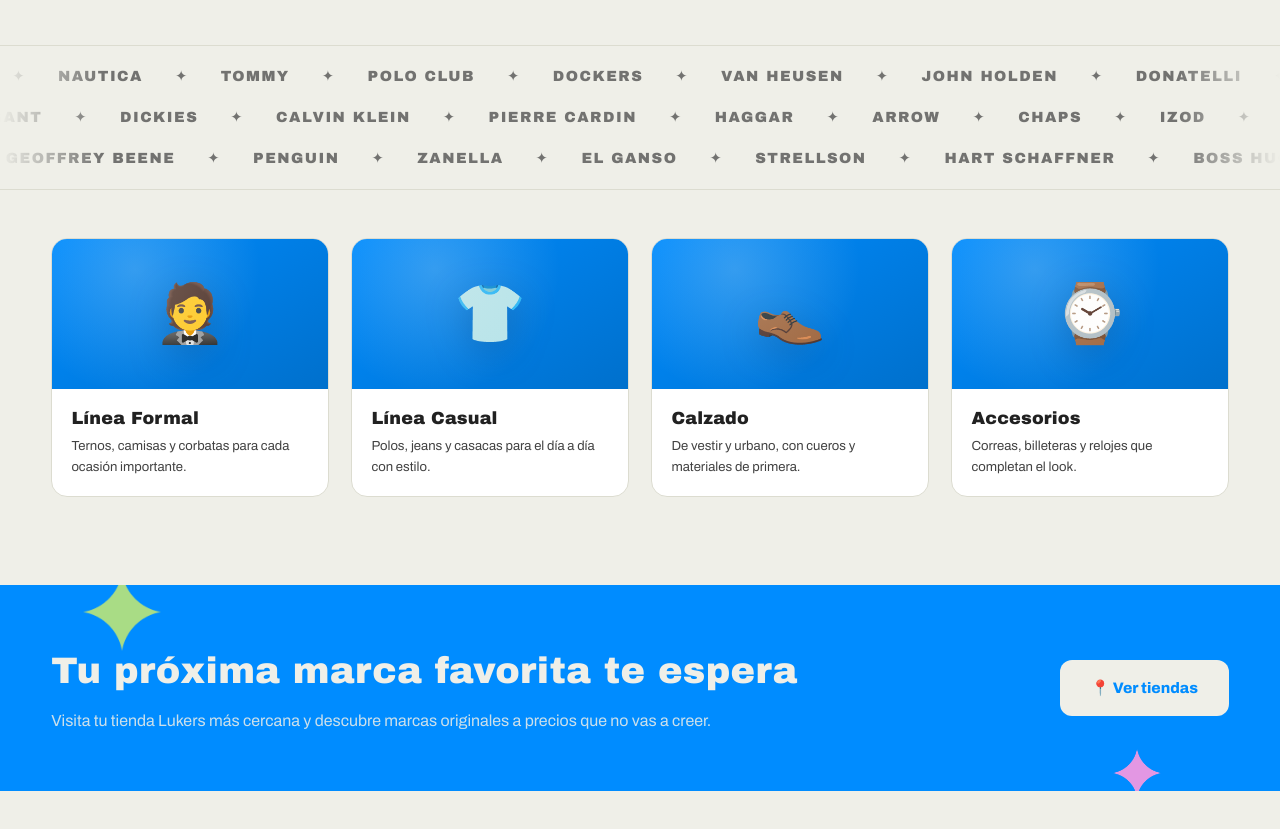
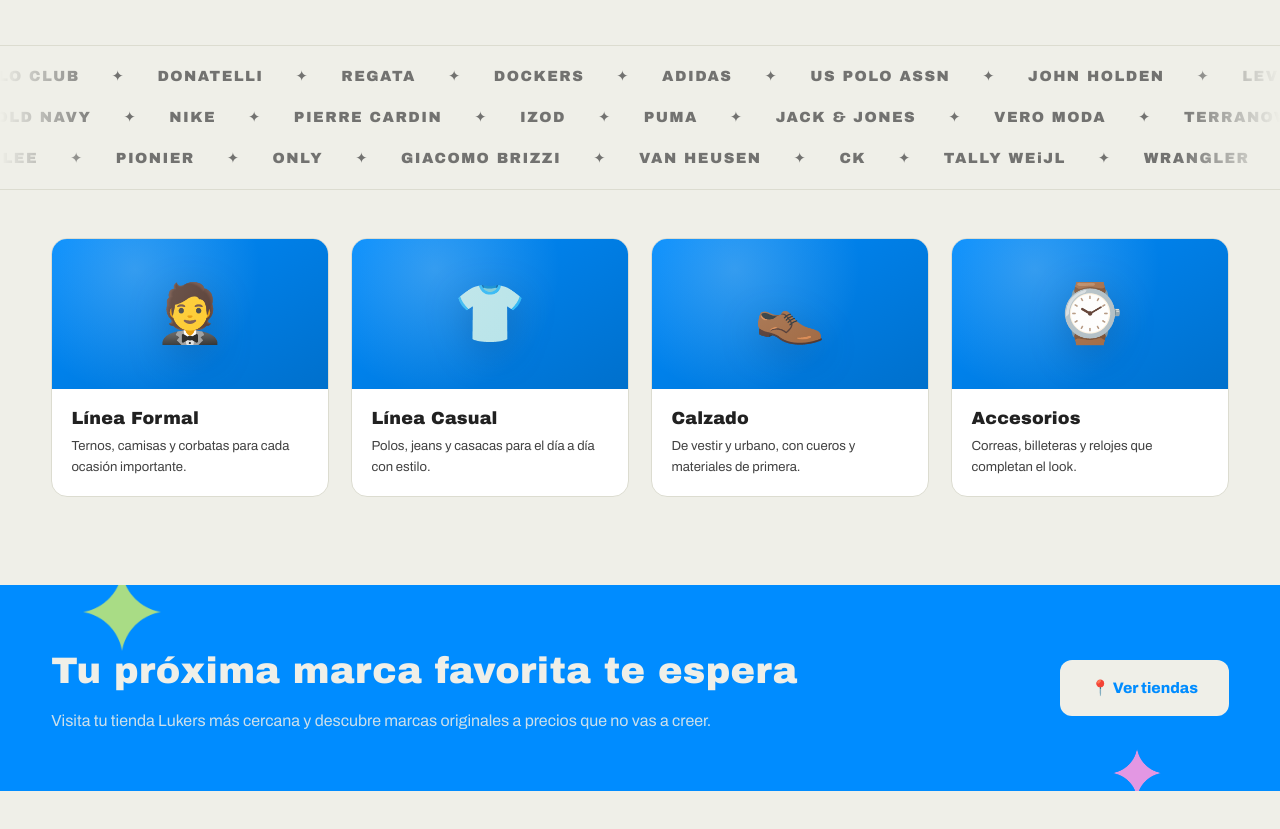
Before and after one commit to javierpad-ship-it/Web-lukers-, a website: page index.html in a window 1280 px wide. Shown: the part 3109-3938 px from the top of the page. Drawn offline with Linux system fonts and the light colour scheme; no server answers.

Commit message:
deploy: 835863c254c7e4a1c1ca968df14273f8dd49a33d

```diff
--- a/index.html
+++ b/index.html
@@ -201,20 +201,20 @@
       <div class="marquee-stack reveal" aria-hidden="true">
         <div class="marquee marquee-fast">
           <div class="marquee-track">
-            <span>JOHN HOLDEN</span><span>✦</span><span>DONATELLI</span><span>✦</span><span>LEVI'S</span><span>✦</span><span>NAUTICA</span><span>✦</span><span>TOMMY</span><span>✦</span><span>POLO CLUB</span><span>✦</span><span>DOCKERS</span><span>✦</span><span>VAN HEUSEN</span><span>✦</span>
-            <span>JOHN HOLDEN</span><span>✦</span><span>DONATELLI</span><span>✦</span><span>LEVI'S</span><span>✦</span><span>NAUTICA</span><span>✦</span><span>TOMMY</span><span>✦</span><span>POLO CLUB</span><span>✦</span><span>DOCKERS</span><span>✦</span><span>VAN HEUSEN</span><span>✦</span>
+            <span>JOHN HOLDEN</span><span>✦</span><span>LEVI'S</span><span>✦</span><span>BEVERLY HILLS POLO CLUB</span><span>✦</span><span>DONATELLI</span><span>✦</span><span>REGATA</span><span>✦</span><span>DOCKERS</span><span>✦</span><span>ADIDAS</span><span>✦</span><span>US POLO ASSN</span><span>✦</span>
+            <span>JOHN HOLDEN</span><span>✦</span><span>LEVI'S</span><span>✦</span><span>BEVERLY HILLS POLO CLUB</span><span>✦</span><span>DONATELLI</span><span>✦</span><span>REGATA</span><span>✦</span><span>DOCKERS</span><span>✦</span><span>ADIDAS</span><span>✦</span><span>US POLO ASSN</span><span>✦</span>
           </div>
         </div>
         <div class="marquee marquee-med">
           <div class="marquee-track marquee-reverse">
-            <span>CALVIN KLEIN</span><span>✦</span><span>PIERRE CARDIN</span><span>✦</span><span>HAGGAR</span><span>✦</span><span>ARROW</span><span>✦</span><span>CHAPS</span><span>✦</span><span>IZOD</span><span>✦</span><span>GANT</span><span>✦</span><span>DICKIES</span><span>✦</span>
-            <span>CALVIN KLEIN</span><span>✦</span><span>PIERRE CARDIN</span><span>✦</span><span>HAGGAR</span><span>✦</span><span>ARROW</span><span>✦</span><span>CHAPS</span><span>✦</span><span>IZOD</span><span>✦</span><span>GANT</span><span>✦</span><span>DICKIES</span><span>✦</span>
+            <span>PIERRE CARDIN</span><span>✦</span><span>IZOD</span><span>✦</span><span>PUMA</span><span>✦</span><span>JACK &amp; JONES</span><span>✦</span><span>VERO MODA</span><span>✦</span><span>TERRANOVA</span><span>✦</span><span>OLD NAVY</span><span>✦</span><span>NIKE</span><span>✦</span>
+            <span>PIERRE CARDIN</span><span>✦</span><span>IZOD</span><span>✦</span><span>PUMA</span><span>✦</span><span>JACK &amp; JONES</span><span>✦</span><span>VERO MODA</span><span>✦</span><span>TERRANOVA</span><span>✦</span><span>OLD NAVY</span><span>✦</span><span>NIKE</span><span>✦</span>
           </div>
         </div>
         <div class="marquee marquee-slow">
           <div class="marquee-track">
-            <span>KENNETH COLE</span><span>✦</span><span>GEOFFREY BEENE</span><span>✦</span><span>PENGUIN</span><span>✦</span><span>ZANELLA</span><span>✦</span><span>EL GANSO</span><span>✦</span><span>STRELLSON</span><span>✦</span><span>HART SCHAFFNER</span><span>✦</span><span>BOSS HUGO</span><span>✦</span>
-            <span>KENNETH COLE</span><span>✦</span><span>GEOFFREY BEENE</span><span>✦</span><span>PENGUIN</span><span>✦</span><span>ZANELLA</span><span>✦</span><span>EL GANSO</span><span>✦</span><span>STRELLSON</span><span>✦</span><span>HART SCHAFFNER</span><span>✦</span><span>BOSS HUGO</span><span>✦</span>
+            <span>WRANGLER</span><span>✦</span><span>LEE</span><span>✦</span><span>PIONIER</span><span>✦</span><span>ONLY</span><span>✦</span><span>GIACOMO BRIZZI</span><span>✦</span><span>VAN HEUSEN</span><span>✦</span><span>CK</span><span>✦</span><span>TALLY WEiJL</span><span>✦</span>
+            <span>WRANGLER</span><span>✦</span><span>LEE</span><span>✦</span><span>PIONIER</span><span>✦</span><span>ONLY</span><span>✦</span><span>GIACOMO BRIZZI</span><span>✦</span><span>VAN HEUSEN</span><span>✦</span><span>CK</span><span>✦</span><span>TALLY WEiJL</span><span>✦</span>
           </div>
         </div>
       </div>
```
